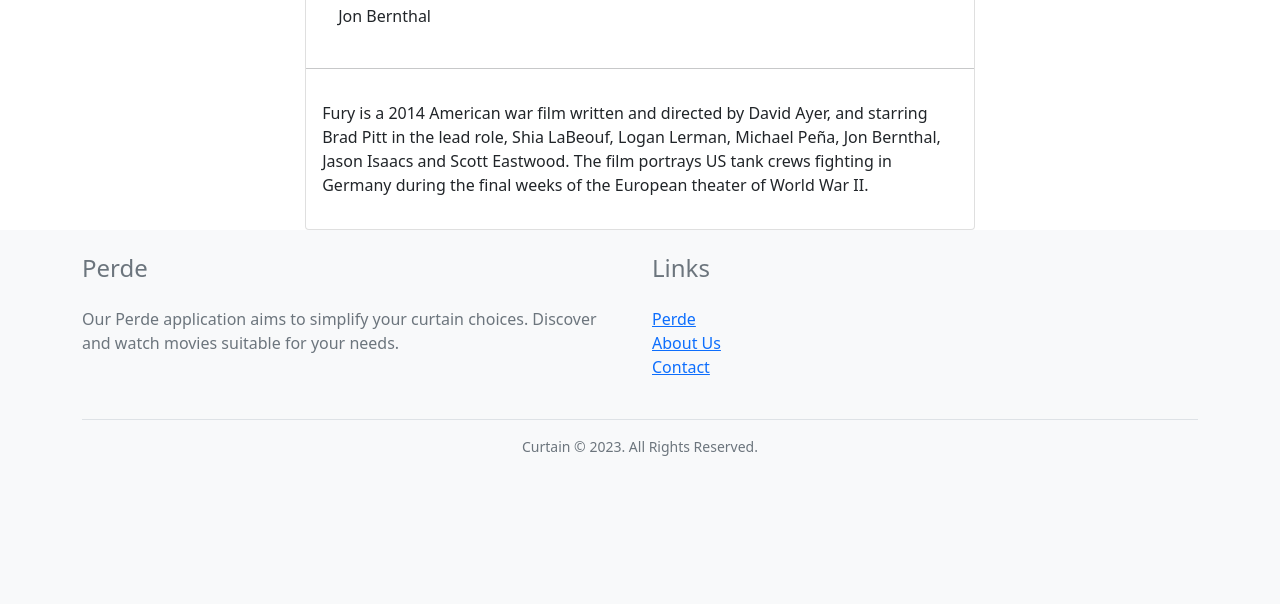
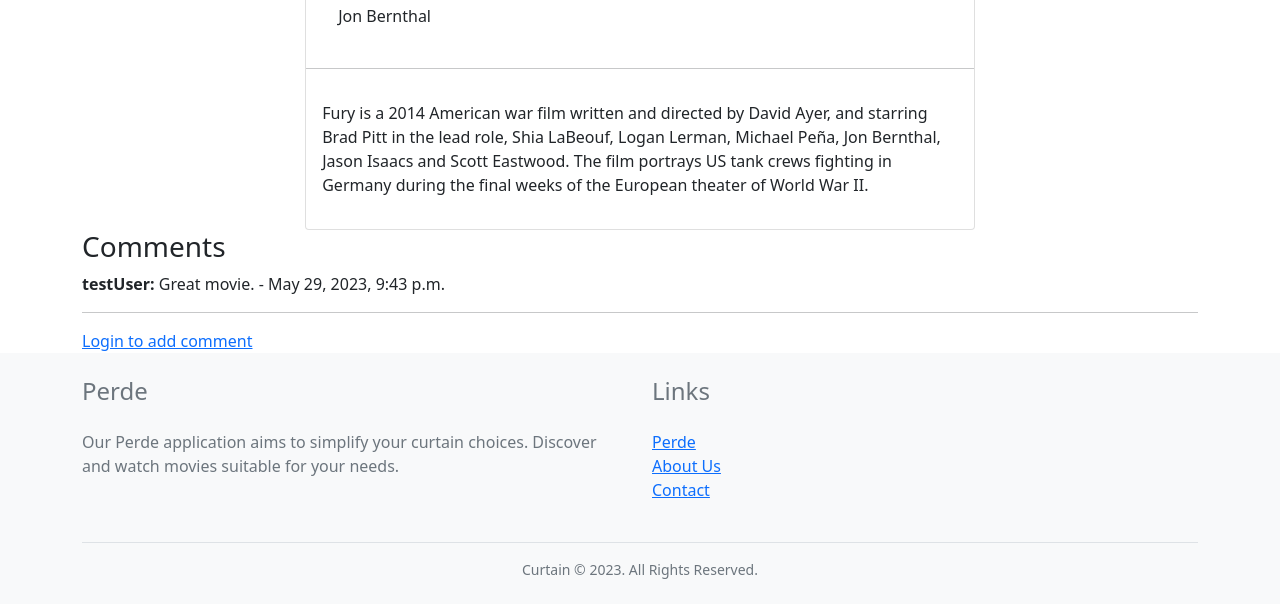
Before and after one commit to cagriaktpe/perde, a Django app: a page that uses perde/HomeApp/templates/movie.html in a window 1280 px wide. Shown: the part 1542-2146 px from the top of the page. Before the commit the page ends 1998 px from the top, so only its background shows below. Run offline with Django 4.2, Linux system fonts and the light colour scheme; data comes from the database, SQL or seed files in the repository; both versions use the stored data as it was after the commit.

Commit message:
Update movie.html

```diff
--- a/perde/HomeApp/templates/movie.html
+++ b/perde/HomeApp/templates/movie.html
@@ -65,8 +65,46 @@
                     <p>{{movie.description}}</p>
                 </div>
             </div> -->
+
+
         </div>
+        <h3>Comments</h3>
+
+                {% if movie.comments.all %}
+                {% for comment in movie.comments.all %}
+                    <div>
+                        <p>
+                            <b>{{comment.user}}: </b>{{comment.comment}} - {{comment.created_date}}
+                            {% if user.is_authenticated %}
+                                {% if user == comment.user %}
+                                    <a href="{% url 'delete-comment' movie.title %}">Delete</a>
+                                {% endif %}
+                            {% endif %}
+                        </p>
+                        <hr>
+                    </div>
+                {% endfor %}
+                {% else %}
+                    <p>No comments yet</p>
+                {% endif %}
+
+                {% if user.is_authenticated %}
+
+                    <h3>Add Comment</h3>
+                    <form action="{% url 'add-comment' movie.title %}" method="POST">
+                    {% csrf_token %}
+                    <div>
+                        <textarea name="comment" id="comment" cols="30" rows="10"></textarea>
+                        <br>
+                        <input type="submit" value="Add Comment">
+                    </div>
+                    </form>
+
+                {% else %}
+                    <a href="{% url 'login' %}">Login to add comment</a>
+                {% endif %}
     </div>
+
 </div>
 </div>
 
```
Also changed, not shown: perde/db.sqlite3.
